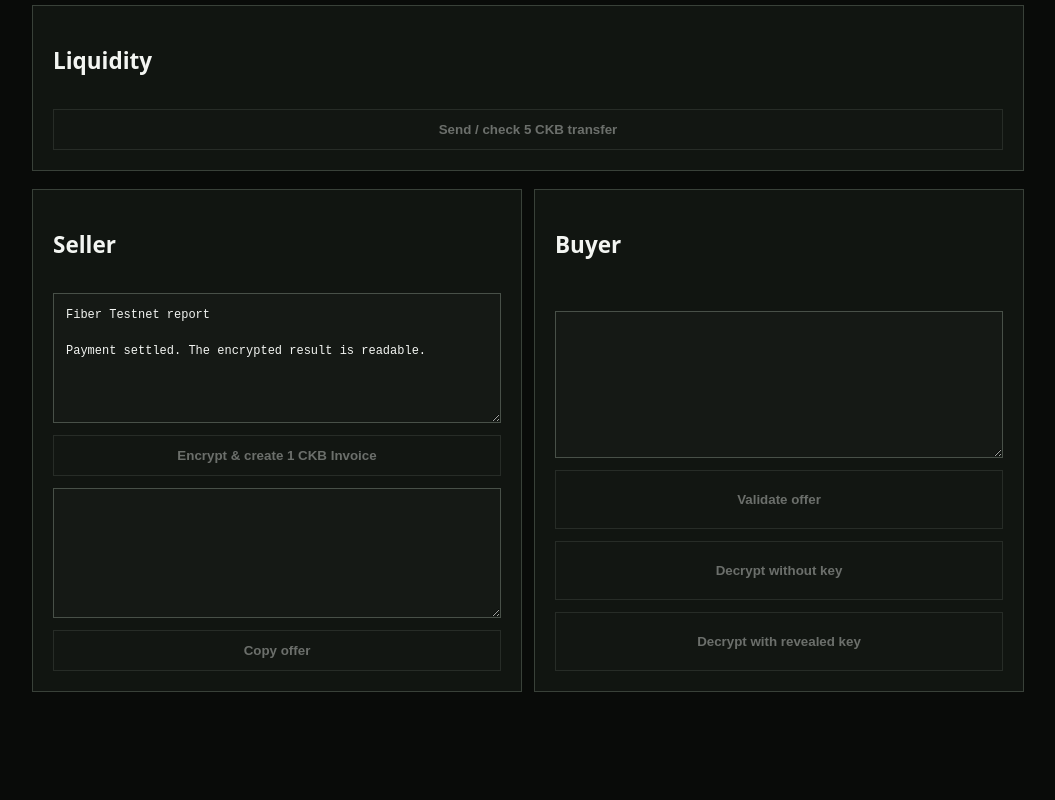
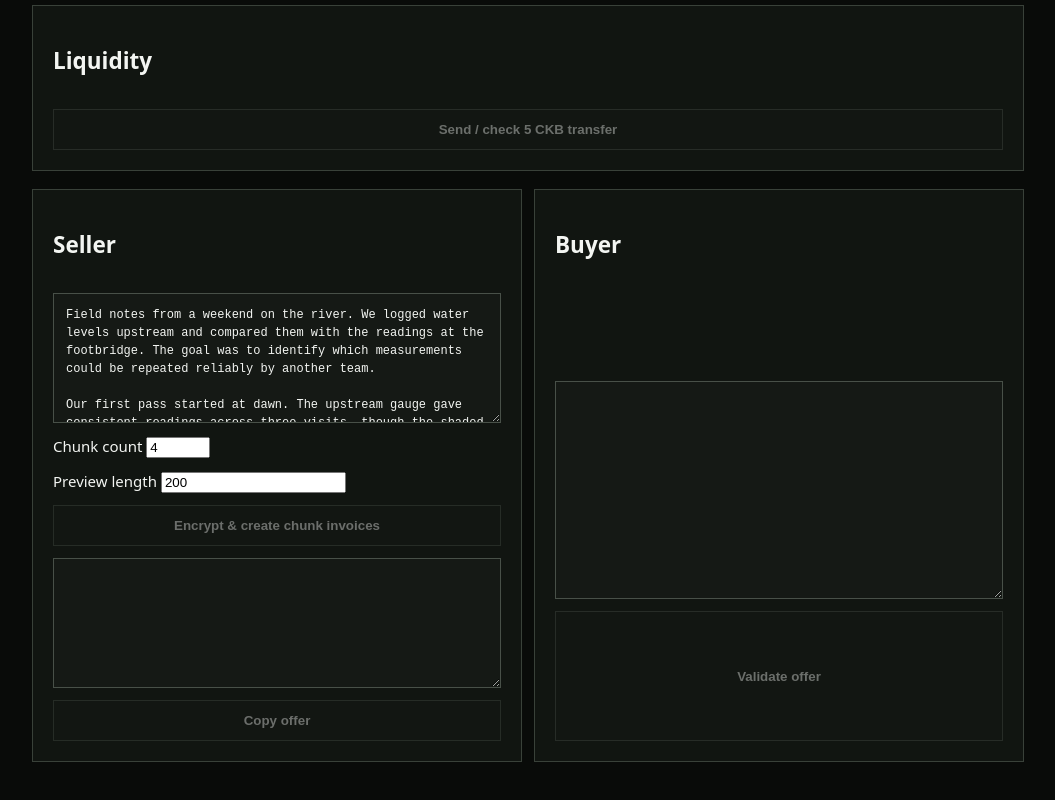
Before and after one commit to willy264/ckb_campaign_8, a Next.js app in the folder encrypted-data-payment/: page / in a window 1280 px wide. Shown: the part 388-1188 px from the top of the page, without its empty margins (112-1167 px from the left). Before the commit the page ends 1160 px from the top, so only its background shows below. Built offline with nearby package versions, Linux system fonts and the light colour scheme.

Commit message:
Render per-chunk rows and pay buttons in buyer panel

```diff
--- a/encrypted-data-payment/app/page.tsx
+++ b/encrypted-data-payment/app/page.tsx
@@ -5,14 +5,28 @@ import { useEffect, useRef, useState } from 'react';
 import { scriptToAddress, type Channel, type FiberBrowserNode, type GetPaymentResult } from '@fiber-pay/sdk/browser';
 import { decryptResult, toHex } from '../lib/crypto';
 import { bottle, channelFundingCkb, connectAndOpenChannel, readChannel, ready, startRole } from '../lib/fiber';
-import { createOffer, parseOffer, type EncryptedOffer } from '../lib/offer';
+import { createDocumentOffer, parseDocumentOffer, type EncryptedOffer } from '../lib/offer';
 import { payForOffer, validateOffer } from '../lib/payment';
 import { createBrowserNodeSession } from '../lib/node-session';
 import { encryptedSessionKey, encryptedBuyerProfile, encryptedSellerProfile, savedNodeIdentifier, readEncryptedProgress, type EncryptedLessonProgress } from '../lib/progress';
 
+import { splitDocument } from '../lib/chunks';
+
+type Chunk = EncryptedOffer & {
+  index: number;
+  status: 'locked' | 'paying' | 'unlocked' | 'failed';
+  receipt?: GetPaymentResult;
+  plaintext?: string;
+};
+
 type Role = 'buyer' | 'seller';
 const ckb = (value: string) => `${Number(BigInt(value)) / 100_000_000}`;
-const sample = 'Fiber Testnet report\n\nPayment settled. The encrypted result is readable.';
+const sample = [
+  'Field notes from a weekend on the river. We logged water levels upstream and compared them with the readings at the footbridge. The goal was to identify which measurements could be repeated reliably by another team.',
+  'Our first pass started at dawn. The upstream gauge gave consistent readings across three visits, though the shaded bank was noticeably colder. We marked the gauge position and recorded the time of each observation.',
+  'At the footbridge we measured a stronger current after midday. We moved the sampling point a few steps downstream, where the bank was stable and each volunteer could reach the same depth.',
+  'For the next visit we will repeat the measurements with a second gauge and share the raw readings. The notes include the site layout, the sampling order, and the conditions at each stop.',
+].join('\n\n');
 
 export default function Page() {
   const nodes = useRef<Partial<Record<Role, FiberBrowserNode>>>({});
@@ -27,19 +41,19 @@ export default function Page() {
   const [plaintext, setPlaintext] = useState(sample);
   const [generated, setGenerated] = useState('');
   const [received, setReceived] = useState('');
-  const [offer, setOffer] = useState<EncryptedOffer | null>(null);
-  const [attempt, setAttempt] = useState('');
+  const [count, setCount] = useState(4);
+  const [previewLength, setPreviewLength] = useState(200);
+  const [preview, setPreview] = useState('');
+  const [chunks, setChunks] = useState<Chunk[]>([]);
+  const [attempts, setAttempts] = useState<string[]>([]);
   const [tested, setTested] = useState(false);
-  const [payment, setPayment] = useState<GetPaymentResult | null>(null);
-  const [key, setKey] = useState('');
-  const [decrypted, setDecrypted] = useState('');
   const [status, setStatus] = useState('');
   const [error, setError] = useState('');
 
   useEffect(() => {
     const saved = readEncryptedProgress(sessionStorage, localStorage);
     progress.current = saved;
-    if (saved) { setGenerated(saved.generatedOffer); setReceived(saved.buyerOfferText); setAttempt(saved.attemptedPaymentHash); setTested(saved.triedWithoutKey); }
+    if (saved) { setGenerated(saved.generatedOffer); setReceived(saved.buyerOfferText); setAttempts(saved.attemptedPaymentHashes ?? (saved.attemptedPaymentHash ? [saved.attemptedPaymentHash] : [])); setTested(saved.triedWithoutKey); }
     setLoaded(true);
     const owned = sessions.current;
     const stop = () => { for (const session of Object.values(owned)) void session.stop().catch(() => {}); };
@@ -118,86 +132,111 @@ export default function Page() {
   }
 
   async function makeOffer() {
-    if (!nodes.current.seller || !channels.seller || !routeReady || generated || attempt) return;
-    const value = await createOffer(nodes.current.seller, channels.seller, plaintext);
-    save({ generatedOffer: value }); setGenerated(value); setStatus('Invoice created.');
+    if (!nodes.current.seller || !channels.seller || !routeReady || generated || attempts.length) return;
+    if (!Number.isSafeInteger(previewLength) || previewLength < 0) throw new Error('Enter a non-negative preview length.');
+    const parts = splitDocument(plaintext, count);
+    const opening = Array.from(plaintext.trim()).slice(0, previewLength).join('');
+    const value = await createDocumentOffer(nodes.current.seller, channels.seller, parts, opening);
+    save({ generatedOffer: value });
+    setGenerated(value);
+    setStatus('Chunk invoices created.');
   }
 
   async function validate() {
-    if (!nodes.current.buyer) return;
-    const parsed = parseOffer(received);
-    await validateOffer(nodes.current.buyer, parsed);
-    if (attempt && parsed.paymentHash.toLowerCase() !== attempt.toLowerCase()) throw new Error('Restore the offer for the previous payment.');
-    save({ buyerOfferText: received }); setOffer(parsed); setStatus('Offer validated.');
+    const node = nodes.current.buyer;
+    if (!node) return;
+    const parsed = parseDocumentOffer(received);
+    if (attempts.some(hash => !parsed.chunks.some(chunk => chunk.paymentHash === hash.toLowerCase()))) {
+      throw new Error('Restore the offer for the previous payments.');
+    }
+    for (const chunk of parsed.chunks) await validateOffer(node, chunk);
+    save({ buyerOfferText: received });
+    setPreview(parsed.preview);
+    setChunks(parsed.chunks.map(chunk => ({
+      ...chunk,
+      status: attempts.includes(chunk.paymentHash) ? 'paying' : 'locked',
+    })));
+    setStatus('Offer validated.');
   }
 
-  async function testLock() {
-    if (!offer) return;
-    try { await decryptResult(offer, toHex(crypto.getRandomValues(new Uint8Array(32)))); }
-    catch { save({ triedWithoutKey: true }); setTested(true); setStatus('Decryption rejected: key unavailable.'); }
+  async function testLock(chunk: Chunk) {
+    try { await decryptResult(chunk, toHex(crypto.getRandomValues(new Uint8Array(32)))); }
+    catch {
+      save({ triedWithoutKey: true });
+      setTested(true);
+      setStatus('Decryption rejected: key unavailable.');
+    }
   }
 
-  async function pay() {
-    if (!nodes.current.buyer || !offer || !tested || !routeReady) return;
-    const result = await payForOffer(nodes.current.buyer, offer, attempt, (hash) => {
-      save({ attemptedPaymentHash: hash }); setAttempt(hash);
-    }, payment?.status === 'Failed');
-    acceptPayment(result);
+  function updateChunk(chunk: Chunk, update: Partial<Chunk>) {
+    setChunks(previous => previous.map(item => item.index === chunk.index ? { ...item, ...update } : item));
+  }
+
+  async function pay(chunk: Chunk) {
+    const node = nodes.current.buyer;
+    if (!node || !tested || !routeReady) return;
+    const attempted = attempts.includes(chunk.paymentHash);
+    const receipt = await payForOffer(node, chunk, attempted ? chunk.paymentHash : '', hash => {
+      const next = attempts.filter(value => value !== chunk.paymentHash);
+      if (hash) next.push(hash);
+      save({ attemptedPaymentHashes: next, attemptedPaymentHash: '' });
+      setAttempts(next);
+      updateChunk(chunk, { status: hash ? 'paying' : 'failed' });
+    }, chunk.receipt?.status === 'Failed');
+    acceptPayment(chunk, receipt);
     await Promise.all([refresh('buyer'), refresh('seller')]);
   }
 
-  function acceptPayment(result: GetPaymentResult) {
-    setPayment(result); setStatus(`Payment: ${result.status}`);
-    if (result.status === 'Failed') setError(result.failed_error ?? 'Payment failed. Check channel liquidity before retrying.');
-    if (result.status === 'Success' && result.payment_preimage) setKey(result.payment_preimage);
+  function acceptPayment(chunk: Chunk, receipt: GetPaymentResult) {
+    updateChunk(chunk, { receipt, status: receipt.status === 'Failed' ? 'failed' : 'paying' });
+    setStatus(`Chunk ${chunk.index} payment: ${receipt.status}`);
+    if (receipt.status === 'Failed') setError(receipt.failed_error ?? 'Payment failed.');
   }
 
-  async function checkPayment() {
-    if (!nodes.current.buyer || !offer || !attempt) return;
-    await validateOffer(nodes.current.buyer, offer);
-    acceptPayment(await nodes.current.buyer.getPayment({ payment_hash: attempt as `0x${string}` }));
-  }
-
-  function startAnotherOffer() {
-    if (busy || (attempt && payment?.status !== 'Failed')) return;
-    save({ generatedOffer: '', buyerOfferText: '', attemptedPaymentHash: '', triedWithoutKey: false, completedSteps: [] });
-    setGenerated(''); setReceived(''); setOffer(null); setAttempt(''); setTested(false);
-    setPayment(null); setKey(''); setDecrypted(''); setError('');
-    setStatus('Create a fresh encrypted offer.');
+  async function checkPayment(chunk: Chunk) {
+    const node = nodes.current.buyer;
+    if (!node) return;
+    acceptPayment(chunk, await node.getPayment({ payment_hash: chunk.paymentHash }));
   }
 
   const routeReady = Boolean(connected.buyer && connected.seller && channels.buyer && ready(channels.buyer) && BigInt(channels.buyer.local_balance) >= 100_000_000n && channels.seller && ready(channels.seller) && BigInt(channels.seller.remote_balance) >= 100_000_000n);
-  const canSubmit = Boolean(offer && tested && routeReady && !key && (!attempt || payment?.status === 'Failed'));
 
   return <main>
-    <p className="eyebrow">Fiber Testnet</p><h1>Pay to decrypt</h1>
+    <p className="eyebrow">Fiber Testnet</p><h1>Pay as you verify</h1>
     {status && <p className="status" role="status">{status}</p>}{error && <p role="alert">{error}</p>}
     <div className="grid">{(['buyer', 'seller'] as const).map((role) => <section className="card" key={role}>
       <h2>{role === 'buyer' ? 'Buyer A' : 'Seller C'}</h2>
       {!addresses[role] && <button disabled={!loaded || busy} onClick={() => void run(() => start(role))}>Start node</button>}
-      {addresses[role] && <><code>{addresses[role]}</code><a href="https://faucet.nervos.org" target="_blank" rel="noreferrer">Get Testnet CKB ↗</a>
+      {addresses[role] && <><code>{addresses[role]}</code><a href="https://faucet.nervos.org" target="_blank" rel="noreferrer">Get Testnet CKB â†—</a>
         {!channels[role] && <p>{channelFundingGuidance}</p>}
         <button disabled={busy} onClick={() => void run(() => open(role))}>{channels[role] ? 'Reconnect / check channel' : `Open ${channelFundingCkb} CKB channel`}</button>
         <button disabled={busy} onClick={() => void run(() => refresh(role))}>Refresh channel status</button>
       </>}
-      {channels[role] && <><code>{channels[role].state.state_name}</code><p>{role}: {ckb(channels[role].local_balance)} CKB · Bottle: {ckb(channels[role].remote_balance)} CKB</p></>}
+      {channels[role] && <><code>{channels[role].state.state_name}</code><p>{role}: {ckb(channels[role].local_balance)} CKB Â· Bottle: {ckb(channels[role].remote_balance)} CKB</p></>}
     </section>)}</div>
     <section className="card"><h2>Liquidity</h2><button disabled={busy || !channels.seller || !ready(channels.seller) || BigInt(channels.seller.local_balance) < 500_000_000n} onClick={() => void run(moveLiquidity)}>Send / check 5 CKB transfer</button></section>
     <div className="grid exchange"><section className="card"><h2>Seller</h2>
       <textarea aria-label="Seller result" disabled={busy || Boolean(generated)} value={plaintext} onChange={e => setPlaintext(e.target.value)} />
-      <button disabled={busy || !routeReady || !plaintext.trim() || Boolean(generated || attempt)} onClick={() => void run(makeOffer)}>Encrypt & create 1 CKB Invoice</button>
+      <label>Chunk count <input type="number" min={1} max={100} value={count} disabled={busy || Boolean(generated)} onChange={e => setCount(e.target.valueAsNumber)} /></label>
+      <label>Preview length <input type="number" min={0} value={previewLength} disabled={busy || Boolean(generated)} onChange={e => setPreviewLength(e.target.valueAsNumber)} /></label>
+      <button disabled={busy || !routeReady || !plaintext.trim() || Boolean(generated || attempts.length)} onClick={() => void run(makeOffer)}>Encrypt & create chunk invoices</button>
       <textarea aria-label="Generated offer" readOnly value={generated} />
       <button disabled={!generated || busy} onClick={() => void run(async () => { await navigator.clipboard.writeText(generated); setStatus('Offer copied.'); })}>Copy offer</button>
     </section><section className="card"><h2>Buyer</h2>
-      <textarea aria-label="Received offer" disabled={busy || Boolean(offer || attempt)} value={received} onChange={e => { setReceived(e.target.value); setTested(false); }} />
-      <button disabled={busy || !received || !addresses.buyer || Boolean(offer)} onClick={() => void run(validate)}>Validate offer</button>
-      {!tested && <button disabled={busy || !offer} onClick={() => void run(testLock)}>Decrypt without key</button>}
-      {canSubmit && <button disabled={busy} onClick={() => void run(pay)}>{attempt ? 'Retry failed payment' : 'Pay 1 CKB'}</button>}
-      {attempt && !key && <button disabled={busy || !offer || !addresses.buyer} onClick={() => void run(checkPayment)}>Check payment status</button>}
-      <button disabled={busy || !offer || !key || Boolean(decrypted)} onClick={() => void run(async () => { setDecrypted(await decryptResult(offer!, key)); })}>Decrypt with revealed key</button>
+      <textarea aria-label="Received offer" disabled={busy || Boolean(chunks.length || attempts.length)} value={received} onChange={e => { setReceived(e.target.value); setTested(false); }} />
+      <button disabled={busy || !received || !addresses.buyer || Boolean(chunks.length)} onClick={() => void run(validate)}>Validate offer</button>
+      {chunks.length > 0 && <><h3>Preview</h3><pre>{preview || 'No preview'}</pre></>}
+      {chunks.map(chunk => <article key={chunk.paymentHash}>
+        <h3>Chunk {chunk.index} · {chunk.status}</h3>
+        {!tested && chunk.index === 1 && <button disabled={busy} onClick={() => void run(() => testLock(chunk))}>Decrypt without key</button>}
+        {(chunk.status === 'locked' || chunk.status === 'failed') && <button disabled={busy || !tested || !routeReady} onClick={() => void run(() => pay(chunk))}>Pay 1 CKB</button>}
+        {chunk.status === 'paying' && <button disabled={busy} onClick={() => void run(() => checkPayment(chunk))}>Check payment status</button>}
+      </article>)}
     </section></div>
-    {payment?.status === 'Success' && <section className="card"><h2>Receipt</h2><p>Amount: 1 CKB · Fee: {ckb(payment.fee)} CKB · Total: {ckb(`0x${(100_000_000n + BigInt(payment.fee)).toString(16)}`)} CKB</p><code>{payment.payment_hash}</code></section>}
-    {decrypted && <section className="result"><h2>Decrypted result</h2><pre>{decrypted}</pre></section>}
-    {(generated || received) && (!attempt || payment?.status === 'Failed') && <button disabled={busy} onClick={() => void run(async () => startAnotherOffer())}>Start another offer</button>}
+    {(generated || received) && chunks.every(chunk => chunk.receipt?.status === 'Success' || !attempts.includes(chunk.paymentHash) || chunk.status === 'failed')
+      && (chunks.length > 0 || attempts.length === 0) && <button disabled={busy} onClick={() => void run(async () => {
+        save({ generatedOffer: '', buyerOfferText: '', attemptedPaymentHash: '', attemptedPaymentHashes: [], triedWithoutKey: false });
+        setGenerated(''); setReceived(''); setChunks([]); setAttempts([]); setTested(false); setPreview('');
+      })}>Start another offer</button>}
   </main>;
 }
--- a/encrypted-data-payment/lib/progress.ts
+++ b/encrypted-data-payment/lib/progress.ts
@@ -19,6 +19,7 @@ export type EncryptedLessonProgress = {
   sellerProfileKey?: string;
   generatedOffer: string;
   buyerOfferText: string;
+  attemptedPaymentHashes?: string[];
   attemptedPaymentHash: string;
   triedWithoutKey: boolean;
   completedSteps?: string[];
@@ -52,6 +53,10 @@ export function readEncryptedProgress(session: Reader, profiles: Reader): Encryp
       ...(value.buyerProfileKey ? { buyerProfileKey: buyerKey } : {}),
       ...(value.sellerProfileKey ? { sellerProfileKey: sellerKey } : {}),
       generatedOffer: value.generatedOffer, buyerOfferText: value.buyerOfferText,
+      ...(Array.isArray(value.attemptedPaymentHashes) ? {
+        attemptedPaymentHashes: value.attemptedPaymentHashes.filter((hash: unknown) =>
+          typeof hash === 'string' && /^0x[0-9a-f]{64}$/.test(hash)),
+      } : {}),
       attemptedPaymentHash: value.attemptedPaymentHash, triedWithoutKey: value.triedWithoutKey,
       ...(Array.isArray(value.completedSteps) ? { completedSteps: value.completedSteps.filter((step: unknown) => typeof step === 'string' && ['setup', 'encrypt', 'transfer', 'pay', 'decrypt'].includes(step)) } : {}) };
   } catch { return null; }
@@ -59,6 +64,7 @@ export function readEncryptedProgress(session: Reader, profiles: Reader): Encryp
 
 export function canSubmitEncryptedPayment(state: {
   routeReady: boolean; hasOffer: boolean; triedWithoutKey: boolean;
+  attemptedPaymentHashes?: string[];
   attemptedPaymentHash: string; paymentStatus: string; busy: boolean;
 }) {
   return state.routeReady && state.hasOffer && state.triedWithoutKey && !state.busy
```
